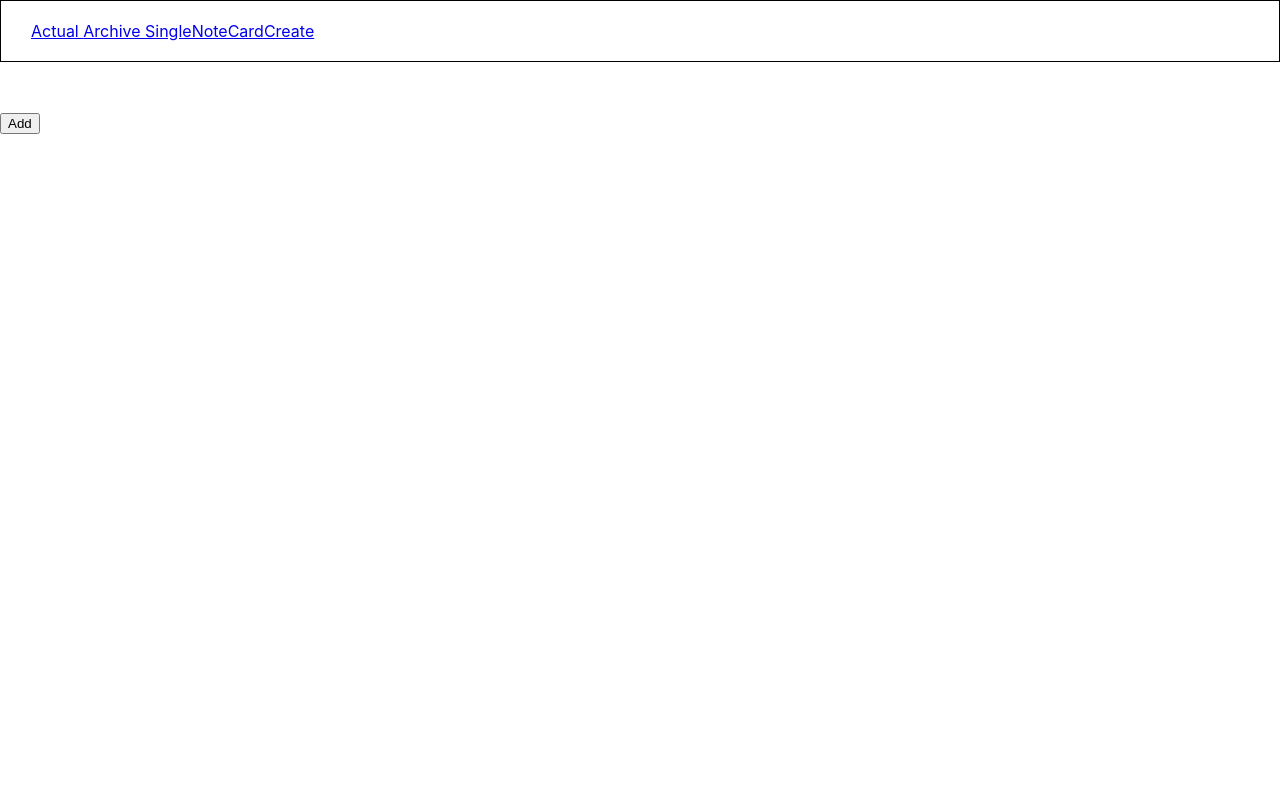
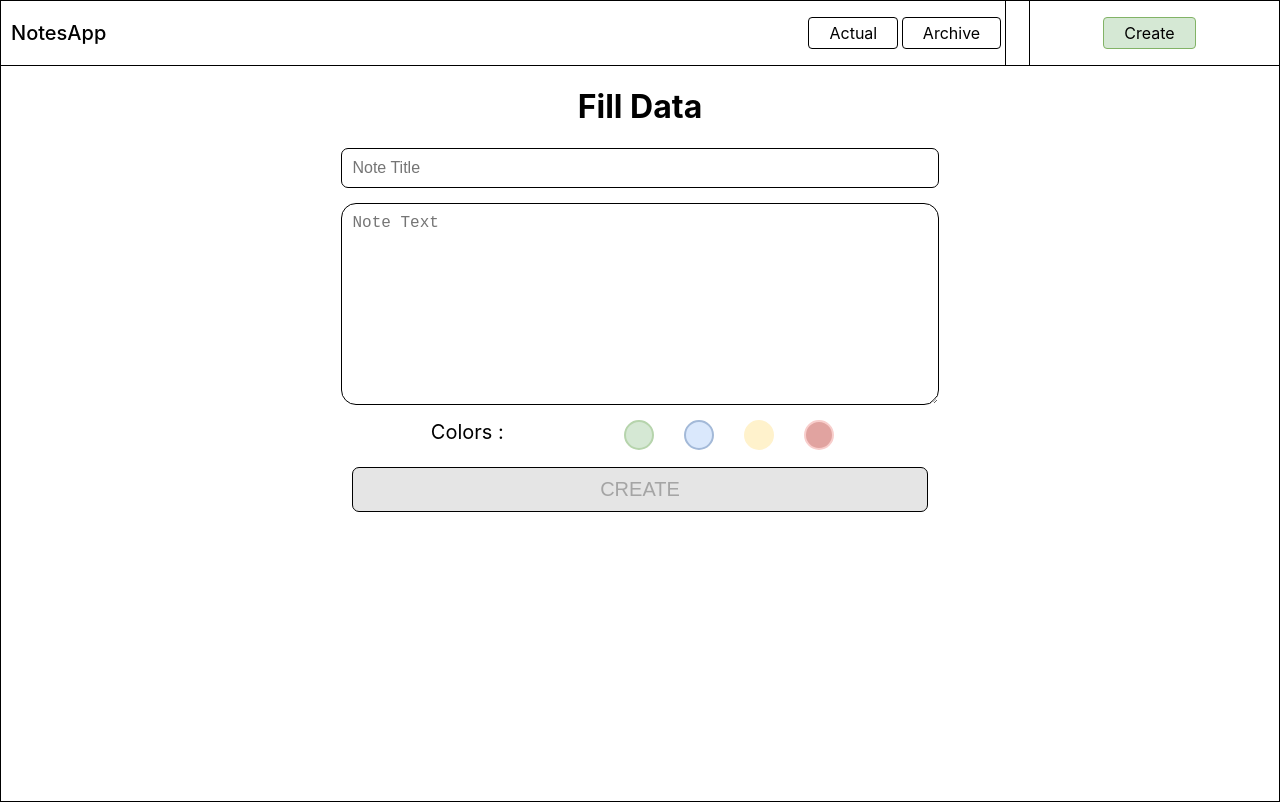
Before and after one commit to Balaagha/react-step-o-b, a React (Create React App) app: page /create in a window 1280 px wide. Built offline with nearby package versions, Linux system fonts and the light colour scheme; data requests are answered from the project's data file.

Commit message:
Navbar, create,PageRouter state manament finish

```diff
--- a/src/components/Create/Create.js
+++ b/src/components/Create/Create.js
@@ -1,27 +1,74 @@
-import React from 'react';
+import React,{useState,useRef} from 'react';
+import {useHistory } from 'react-router-dom'
 import axios from 'axios';
-const Create = ({setNoteList,noteList}) => {
+import './Create.scss'
+const Create = (props) => {
+    const {setNoteList,noteList} = props;
+    const history = useHistory();
+    const button = useRef();
     const dataNode = noteList;
-    const data = {
-        completed: "notCompleted",
-        noteTitle: "New",
-        noteText: "lorem dasd lore asd ",
+    const [state,setState] = useState( {
+        data:{
+            completed: "notCompleted",
+            noteTitle: "",
+            noteText: ""
+        },
         colors: {
             border: "#B6D4AC",
             bg: "#D5E8D4"
+        },
+        submitState:false
+    });
+    const formSubmitHandler = (e)=>{
+        e.preventDefault();
+        const sendReq = {...state.data,colors:state.colors}
+        axios.post('http://localhost:3003/posts',sendReq)
+            .then(respond => {
+                dataNode.push(respond.data);
+                setNoteList(dataNode);
+                history.push('/');
+            });
+    }
+    const colorsClickHandler=(e)=>{
+        e.preventDefault();
+        for(let i of button.current.children){  i.classList.remove("active");  }
+        e.target.classList.add('active');
+        setState({ ...state,
+            colors: {border: e.target.getAttribute('data-border'),bg: e.target.getAttribute('data-bg')}
+        });
+    }
+    const formChangeHandle =(e)=>{
+        const data = { ...state.data, [e.target.name]: e.target.value};
+        if (Object.keys(data).every(k => data[k].length > 0)){
+            setState({ ...state,data:{...data},submitState:true });
+        } else{
+            setState({ ...state,data:{...data},submitState:false });
         }
-    };
-    const addNotes = async ()=>{
-        const respond = await axios.post('http://localhost:3003/posts',data);
-        console.log("create de log",respond.data);
-        dataNode.push(respond.data);
-        console.log("create de log",dataNode);
-        setNoteList(dataNode);
-    };
+    }
     return (
-        <>
-            <button onClick={addNotes}>Add</button>
-        </>
+        <div className={'container'}>
+            <h1>Fill Data</h1>
+            <form onSubmit={formSubmitHandler} onChange={formChangeHandle} className={'crate-form'}>
+                <div className={"form-control"}>
+                    <input name={"noteTitle"} type="text"   placeholder="Note Title"/>
+                </div>
+                <div className="form-control">
+                    <textarea name={"noteText"} cols="30" rows="10" placeholder="Note Text"/>
+                </div>
+                <div className={'colors-wrapper'}>
+                    <span>Colors : </span>
+                    <div className={'button-wrapper'} ref={button}>
+                        <button data-border={'#B6D4AC'} data-bg={'#D5E8D4'} onClick={colorsClickHandler} className={'green btn'}/>
+                        <button data-border={'#A3B9D8'} data-bg={'#DAE8FC'} onClick={colorsClickHandler} className={'blue btn'}/>
+                        <button data-border={'#EDD899'} data-bg={'#FFF2CC'} onClick={colorsClickHandler} className={'yellow btn'}/>
+                        <button data-border={'#A3B9D8'} data-bg={'#F8CECC'} onClick={colorsClickHandler} className={'red btn'}/>
+                    </div>
+                </div>
+                <div className="form-control">
+                    <input disabled={!state.submitState} type="submit" value={'Create'}/>
+                </div>
+            </form>
+        </div>
     );
 };
 
--- /dev/null
+++ b/src/components/Create/Create.scss
@@ -0,0 +1,24 @@
+.container{width: 100%;text-align: center;}
+.create-form *{box-sizing: border-box;}
+.crate-form{
+  width: 50%;
+  margin: 0 auto;
+  .form-control{
+    display: block;
+    width: 100%;
+  }
+  input,textarea { display: block;width: 90%;padding: 10px;font-size: 16px;border-radius: 7px;
+  border: 1px solid black;margin: 0 auto;margin-bottom: 15px;}
+  input,textarea:focus{outline: none; }
+  textarea {border-radius: 15px;}
+  input[type='submit'] { font-size: 20px;text-transform: uppercase;background-color: white;cursor: pointer; }
+  input[type='submit']:disabled { background-color: #e5e5e5; }
+  .colors-wrapper{margin-bottom: 15px;text-align: left;padding: 0 5px;font-size: 20px;display: flex;justify-content: space-evenly}
+  .button-wrapper{display: inline-block;}
+  & .btn{ height: 30px;width: 30px;border-radius: 50%;border: 1px solid grey; outline: none; margin: 0 15px; }
+  & .btn.active{ border-color: grey; }
+  & .blue{ background-color: #DAE8FC;border: 2px solid #A3B9D8;}
+  & .green{ background-color: #D5E8D4;border: 2px solid #B6D4AC}
+  & .yellow{ background-color: #FFF2CC;border: 2px solid #FFF2CC;}
+  & .red{ background-color: #E1A3A0;border: 2px solid #F8CECC;}
+}
--- a/src/components/Navbar/Navbar.js
+++ b/src/components/Navbar/Navbar.js
@@ -1,13 +1,24 @@
 import React from 'react';
-import {Link} from 'react-router-dom'
+import {NavLink,Link} from 'react-router-dom'
 import './Navbar.scss';
 const Navbar = () => {
     return (
         <div className={'nav-container'}>
-            <Link to={'/'} >Actual </Link>
-            <Link to={'/archive'} >Archive </Link>
-            <Link to={'/notes/25'} >SingleNoteCard</Link>
-            <Link to={'/create'} >Create </Link>
+            <div className="nav-left">
+                <div className="logo-box">
+                    <Link to={'/'}>NotesApp</Link>
+                </div>
+                <div className={"navlink-wrapper"}>
+                    <NavLink to={'/'} exact >Actual </NavLink>
+                    <NavLink to={'/archive'} >Archive </NavLink>
+                </div>
+            </div>
+            <div className="nav-right">
+                <div className={'navlink-wrapper-right'}>
+                    <NavLink to={'/create'} >Create </NavLink>
+                </div>
+            </div>
+
         </div>
     );
 };
--- a/src/components/Navbar/Navbar.scss
+++ b/src/components/Navbar/Navbar.scss
@@ -1,6 +1,26 @@
 .nav-container{
-  display: block;
-  border: 1px solid black;
-  padding: 20px 30px;
-  margin-bottom: 50px;
+  display: flex;
+  border-bottom: 1px solid black;
+  padding: 0 10px;
+  justify-content: space-between;
+  .nav-left{
+    display: flex;justify-content: space-between;width: 79%;border-right: 1px solid black;
+    .logo-box {
+      a{font-size: 20px;font-weight: 500;cursor: pointer;text-decoration: none;color: black;}
+      padding: 20px 0;
+    }
+    .navlink-wrapper{display: flex;align-items: center;min-width: 200px;justify-content: space-evenly;
+      a{text-decoration: none;color: black;padding: 5px 20px;border: 1px solid black;border-radius: 4px;}
+      a.active{background-color: #d5e8d4;border-color: #82b366}
+    }
+  }
+  .nav-right{width: 19%;border-left: 1px solid black;display: flex;
+  .navlink-wrapper-right{display: flex;align-items: center;margin: 0 auto;
+    a{text-decoration: none;color: black;padding: 5px 20px;border: 1px solid black;border-radius: 4px;}
+    a.active{background-color: #d5e8d4;border-color: #82b366}
+  }
+  }
+
+
 }
+.mx-auto{margin: 0 auto;}
--- a/src/components/NoteCard/NoteCard.js
+++ b/src/components/NoteCard/NoteCard.js
@@ -6,7 +6,6 @@ class NoteCard extends Component {
        const note=this.props;
         console.log(note);
         return (
-
 
                 <div className="note-card-container">
                     <div/* style={{backgroundColor: this.props.colors.border}}*/ className="note-card-title">
--- a/src/index.css
+++ b/src/index.css
@@ -11,3 +11,7 @@ code {
   font-family: source-code-pro, Menlo, Monaco, Consolas, 'Courier New',
     monospace;
 }
+body{
+  border: 1px solid black;
+  min-height: 100vh;
+}
```
Also changed, not shown: 1 other file (tests, documents, lock files or other folders).
